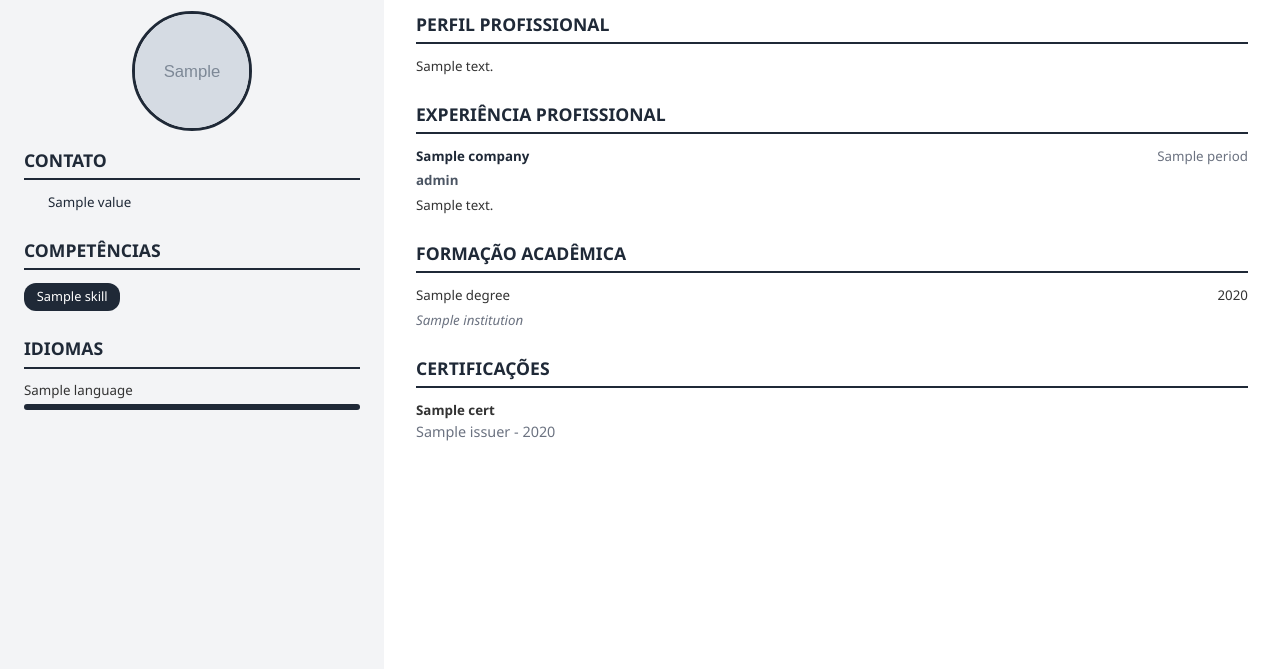
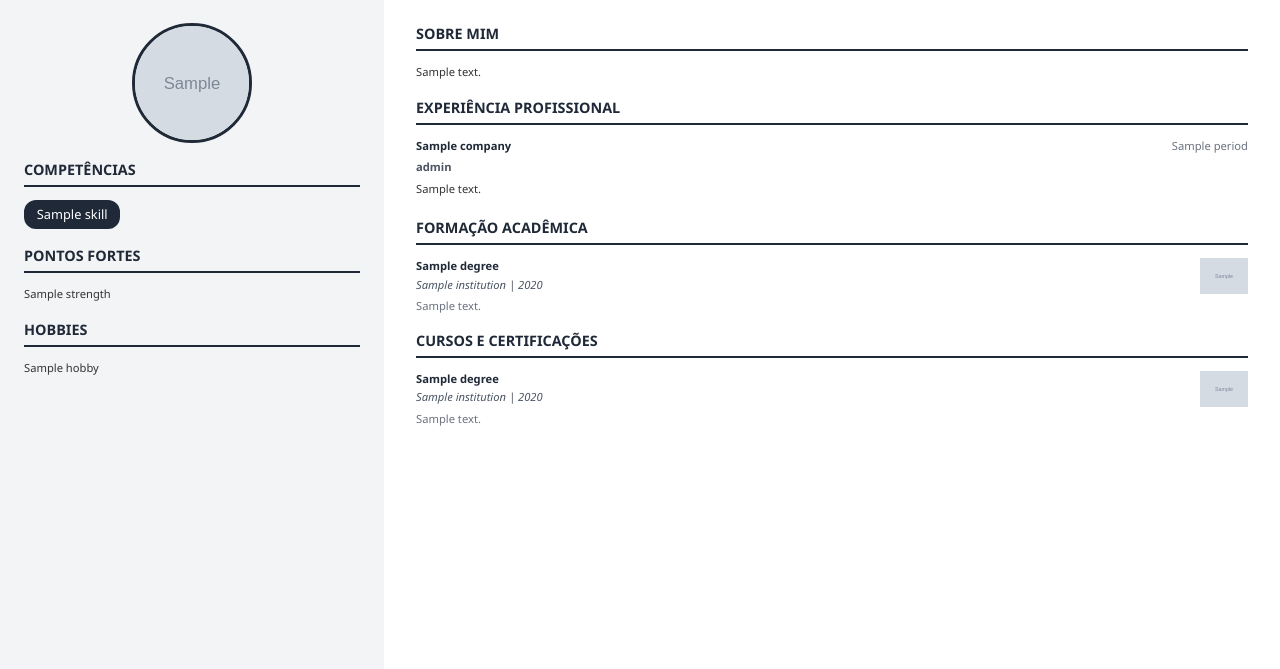
Before and after one commit to matmarqs/weasy-cv, a Python web app: template templates/resume.html in a window 1280 px wide. Shown: the part 131-800 px from the top of the page. Run offline with Jinja, Linux system fonts and the light colour scheme; the template is opened without the code that fills it: most values are stand-ins (such as "Sample title", 1, 10 or a date in 2020); grey boxes marked "Sample" are stand-in pictures.

Commit message:
Layout e currículo muito otimizados

```diff
--- a/templates/components/header.html
+++ b/templates/components/header.html
@@ -3,17 +3,21 @@
     <h1>{{ name }}</h1>
     <h2>{{ role }}</h2>
   </div>
+  {% include "components/sections/newcontact.html" %}
 </div>
 
 <style>
   .header {
     background-color: #1F2937;
-    background-image: url('/static/img/background.png');
+    background-image: url('static/img/background.png');
     background-size: cover;
     background-position: center;
     color: white;
-    padding: 1.5rem 2rem;
-    flex-shrink: 0;
+    padding: 1rem 2rem;
+  }
+
+  .title {
+    margin-bottom: 8px;
   }
 
   .title h1 {
--- a/templates/components/sections/certifications.html
+++ b/templates/components/sections/certifications.html
@@ -1,24 +1,81 @@
 <div class="section">
-  <h3>CERTIFICAÇÕES</h3>
+  <h3>CURSOS E CERTIFICAÇÕES</h3>
   {% for cert in certifications %}
-  <div class="certification">
-    <div class="cert-name">{{ cert.name }}</div>
-    <div class="cert-issuer">{{ cert.issuer }} - {{ cert.year }}</div>
+  <div class="cert-item">
+    <div class="cert-header">
+      <div class="cert-info">
+        <div class="cert-degree">{{ cert.degree }}</div>
+        <div class="cert-institution">{{ cert.institution }} | {{ cert.year }}</div>
+        {% if cert.description %}
+        <div class="cert-description">{{ cert.description }}</div>
+        {% endif %}
+      </div>
+      {% if cert.img %}
+      <img class="cert-image" src="{{ cert.img }}">
+      {% endif %}
+    </div>
   </div>
   {% endfor %}
 </div>
 
 <style>
-  .certification {
+  .cert-item {
     margin-bottom: 0.8rem;
+    border-bottom: 1px solid #e5e7eb;
   }
 
-  .cert-name {
-    font-weight: 600;
+  .cert-item:last-child {
+    border-bottom: none;
+    margin-bottom: 0;
   }
 
-  .cert-issuer {
+  .cert-header {
+    display: flex;
+    justify-content: space-between;
+    align-items: flex-start;
+    gap: 1rem;
+    margin-bottom: 0.3rem;
+  }
+
+  .cert-info {
+    flex: 1;
+  }
+
+  .cert-degree {
+    font-weight: 600;
+    color: #1F2937;
+    font-size: 0.7rem; /* Fonte menor */
+  }
+
+  .cert-institution {
+    font-weight: 500;
+    color: #4b5563;
+    font-style: italic;
+    font-size: 0.7rem; /* Fonte menor */
+    margin: 0.1rem 0;
+  }
+
+  .cert-description {
     color: #6b7280;
-    font-size: 0.9rem;
+    font-size: 0.7rem; /* Fonte menor */
+    line-height: 1.4;
+    margin-top: 0.3rem;
   }
+
+  .cert-institution a {
+    color: #0077cc;
+    text-decoration: none;
+  }
+
+  .cert-image {
+    height: auto; /* Tamanho reduzido */
+    width: 48px;
+  }
+
+  .cert-period {
+    font-size: 0.8rem; /* Fonte menor */
+    color: #6b7280;
+    font-weight: 400;
+  }
+
 </style>
--- a/templates/components/sections/education.html
+++ b/templates/components/sections/education.html
@@ -3,27 +3,79 @@
   {% for edu in education %}
   <div class="education-item">
     <div class="education-header">
-      <span class="degree">{{ edu.degree }}</span>
-      <span class="year">{{ edu.year }}</span>
+      <div class="education-info">
+        <div class="degree">{{ edu.degree }}</div>
+        <div class="institution">{{ edu.institution }} | {{ edu.year }}</div>
+        {% if edu.description %}
+        <div class="education-description">{{ edu.description }}</div>
+        {% endif %}
+      </div>
+      {% if edu.img %}
+      <img class="education-image" src="{{ edu.img }}">
+      {% endif %}
     </div>
-    <div class="institution">{{ edu.institution }}</div>
   </div>
   {% endfor %}
 </div>
 
 <style>
   .education-item {
-    margin-bottom: 1.2rem;
+    margin-bottom: 0.8rem;
+    border-bottom: 1px solid #e5e7eb;
+  }
+
+  .education-item:last-child {
+    border-bottom: none;
+    margin-bottom: 0;
   }
 
   .education-header {
     display: flex;
     justify-content: space-between;
+    align-items: flex-start;
+    gap: 1rem;
     margin-bottom: 0.3rem;
   }
 
+  .education-info {
+    flex: 1;
+  }
+
+  .degree {
+    font-weight: 600;
+    color: #1F2937;
+    font-size: 0.7rem; /* Fonte menor */
+  }
+
   .institution {
+    font-weight: 500;
+    color: #4b5563;
     font-style: italic;
+    font-size: 0.7rem; /* Fonte menor */
+    margin: 0.1rem 0;
+  }
+
+  .education-description {
     color: #6b7280;
+    font-size: 0.7rem; /* Fonte menor */
+    line-height: 1.4;
+    margin-top: 0.3rem;
   }
+
+  .education-description a {
+    color: #0077cc;
+    text-decoration: none;
+  }
+
+  .education-image {
+    height: auto; /* Tamanho reduzido */
+    width: 48px;
+  }
+
+  .education-period {
+    font-size: 0.8rem; /* Fonte menor */
+    color: #6b7280;
+    font-weight: 400;
+  }
+
 </style>
--- /dev/null
+++ b/templates/components/sections/hobbies.html
@@ -0,0 +1,14 @@
+<div class="section">
+  <h3>HOBBIES</h3>
+  {% for hobby in hobbies %}
+  <div class="hobby">
+    <span>{{ hobby }}</span>
+  </div>
+  {% endfor %}
+</div>
+
+<style>
+  .hobby {
+    margin-bottom: 0.2rem;
+  }
+</style>
--- a/templates/components/sections/languages.html
+++ /dev/null
@@ -1,30 +0,0 @@
-<div class="section">
-  <h3>IDIOMAS</h3>
-  {% for language in languages %}
-  <div class="language">
-    <span>{{ language.name }}</span>
-    <div class="proficiency">
-      <div class="level" style="width:{{ language.proficiency }}%"></div>
-    </div>
-  </div>
-  {% endfor %}
-</div>
-
-<style>
-  .language {
-    margin-bottom: 0.8rem;
-  }
-
-  .proficiency {
-    background-color: #e5e7eb;
-    height: 6px;
-    border-radius: 3px;
-    margin-top: 0.2rem;
-  }
-
-  .level {
-    background-color: #1F2937;
-    height: 100%;
-    border-radius: 3px;
-  }
-</style>
--- /dev/null
+++ b/templates/components/sections/newcontact.html
@@ -0,0 +1,27 @@
+{% for contact in contacts %}
+<span class="newcontact-item">
+    <i class="{{ contact.icon }}"></i>
+    <a href="{{ contact.href }}">{{ contact.value }}</a>
+</span>
+{% endfor %}
+
+<style>
+  .newcontact-item {
+    margin-right: 16px;
+  }
+
+  .newcontact-item i {
+    width: 16px;
+    text-align: center;
+    color: white;
+  }
+
+  .newcontact-item a {
+    color: white;
+    text-decoration: none;
+  }
+
+  .newcontact-item a:hover {
+    text-decoration: underline;
+  }
+</style>
--- a/templates/components/sections/profile.html
+++ b/templates/components/sections/profile.html
@@ -1,4 +1,4 @@
 <div class="section">
-  <h3>PERFIL PROFISSIONAL</h3>
+  <h3>SOBRE MIM</h3>
   <p>{{ summary }}</p>
 </div>
--- /dev/null
+++ b/templates/components/sections/strengths.html
@@ -0,0 +1,14 @@
+<div class="section">
+  <h3>PONTOS FORTES</h3>
+  {% for strength in strengths %}
+  <div class="strength">
+    <span>{{ strength }}</span>
+  </div>
+  {% endfor %}
+</div>
+
+<style>
+  .strength {
+    margin-bottom: 0.2rem;
+  }
+</style>
--- a/templates/components/sidebar.html
+++ b/templates/components/sidebar.html
@@ -1,11 +1,11 @@
 <div class="sidebar">
   <div class="profile">
     <img id="photo" src="{{ photo }}">
-    {% include "components/sections/contact.html" %}
   </div>
 
   {% include "components/sections/skills.html" %}
-  {% include "components/sections/languages.html" %}
+  {% include "components/sections/strengths.html" %}
+  {% include "components/sections/hobbies.html" %}
 </div>
 
 <style>
--- a/templates/resume.html
+++ b/templates/resume.html
@@ -28,7 +28,8 @@
     }
 
     .section {
-      margin-bottom: 1.5rem;
+      margin-bottom: 1rem;
+      font-size: 0.7rem;
     }
 
     .section h3 {
@@ -36,7 +37,7 @@
       border-bottom: 2px solid #1F2937;
       padding-bottom: 0.3rem;
       margin-bottom: 0.8rem;
-      font-size: 1.1rem;
+      font-size: 0.9rem;
     }
   </style>
 {% endblock %}
```
Also changed, not shown: data/cyber.json (+58 -18 lines).
